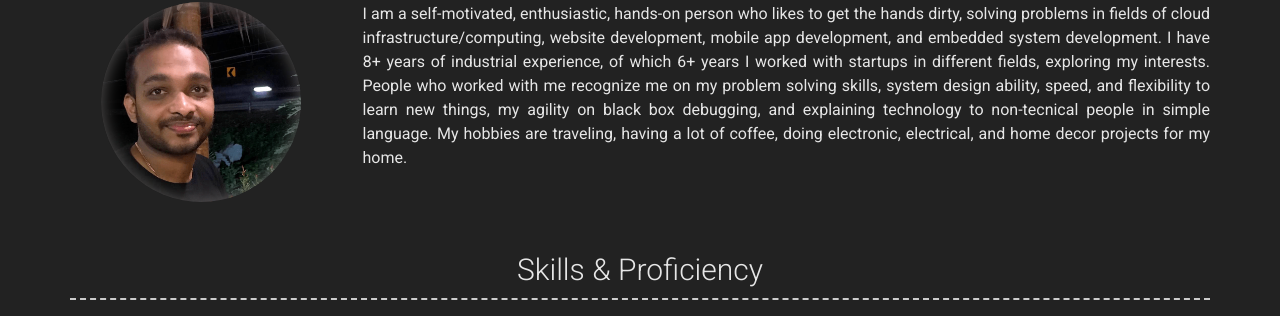
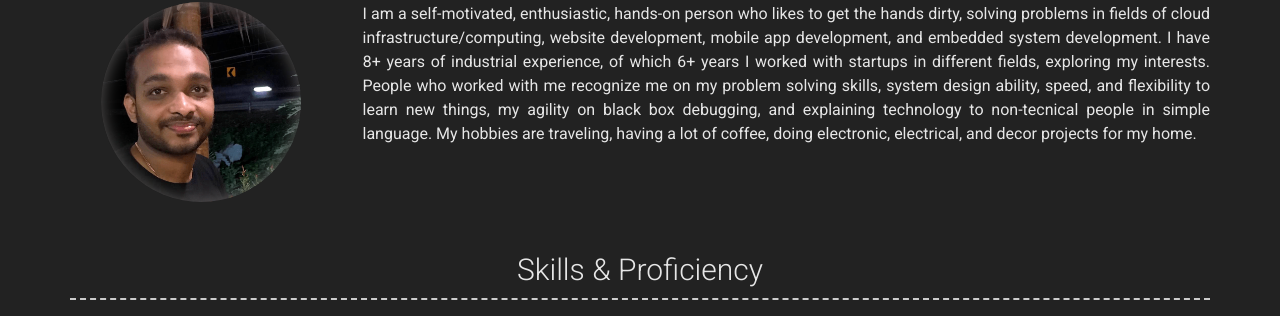
Before and after one commit to sabsgeo/my-cv, a Jekyll site: the page built from index.md, in a window 1280 px wide and 900 px high. Shown: the part 300-616 px from the top of the window. Built offline with Jekyll 4.4.1, drawn with Linux system fonts in a browser that asks for light colours; nearby versions of some CDN libraries.

Commit message:
[WIP]:removing gramitical issues

```diff
--- a/_config.yml
+++ b/_config.yml
@@ -31,7 +31,7 @@
 # about_title: About Me (Use this to override about section title)
 about_profile_image: images/sabu.png
 about_content: |
-  I am a self-motivated, enthusiastic, hands-on person who likes to get the hands dirty, solving problems in fields of cloud infrastructure/computing, website development, mobile app development, and embedded system development. I have 8+ years of industrial experience, of which 6+ years I worked with startups in different fields, exploring my interests. People who worked with me recognize me on my problem solving skills, system design ability, speed, and flexibility to learn new things, my agility on black box debugging, and explaining technology to non-tecnical people in simple language. My hobbies are traveling, having a lot of coffee, doing electronic, electrical, and home decor projects for my home.
+  I am a self-motivated, enthusiastic, hands-on person who likes to get the hands dirty, solving problems in fields of cloud infrastructure/computing, website development, mobile app development, and embedded system development. I have 8+ years of industrial experience, of which 6+ years I worked with startups in different fields, exploring my interests. People who worked with me recognize me on my problem solving skills, system design ability, speed, and flexibility to learn new things, my agility on black box debugging, and explaining technology to non-tecnical people in simple language. My hobbies are traveling, having a lot of coffee, doing electronic, electrical, and decor projects for my home.
 # Projects Section
 # projects_title: Projects #(Use this to override about projects section title)
 
```
